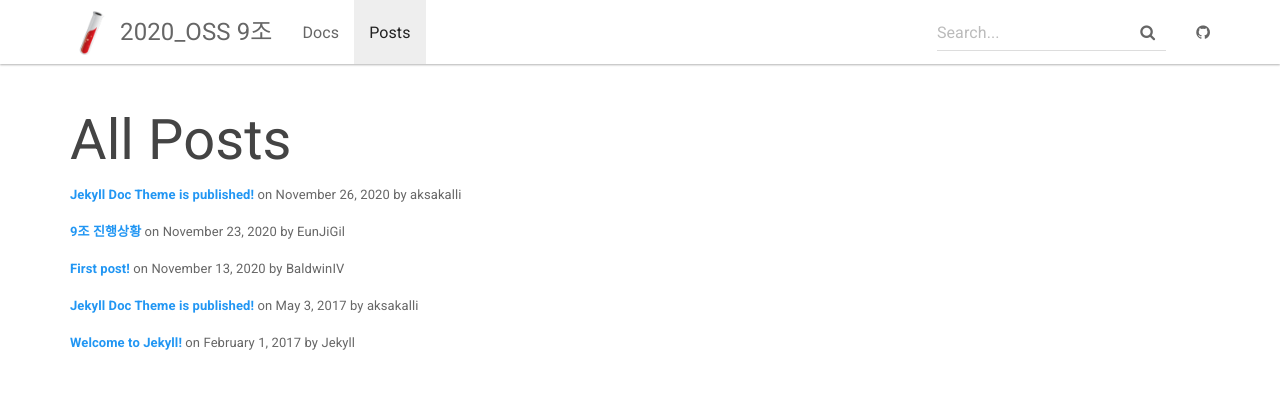
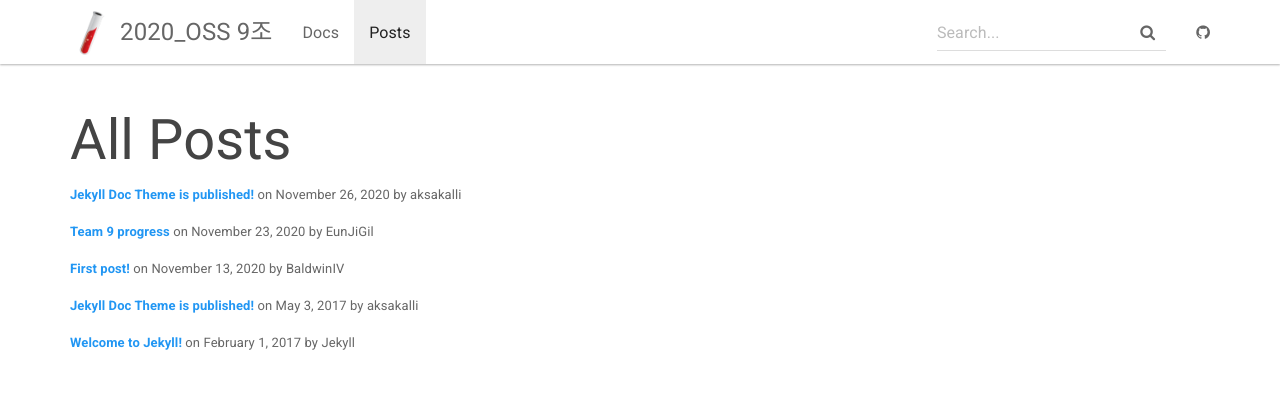
Before and after one commit to doolim98/2020-2-OSS-9, a Jekyll site: the page built from GHpages/assets/allposts.html, in a window 1280 px wide. Shown: the top 414 px of the page. Built offline with Jekyll 4.4.1, drawn with Linux system fonts in a browser that asks for light colours.

Commit message:
Update 2020-11-23-Team9-Progress.md

```diff
--- a/GHpages/_posts/2020-11-23-Team9-Progress.md
+++ b/GHpages/_posts/2020-11-23-Team9-Progress.md
@@ -1,6 +1,6 @@
 ---
 layout: post
-title:  "9조 진행상황"
+title:  "Team 9 progress"
 author: EunJiGil
 ---
 9조의 지난주까지의 진행 상황을 정리해보려고 합니다.
```
